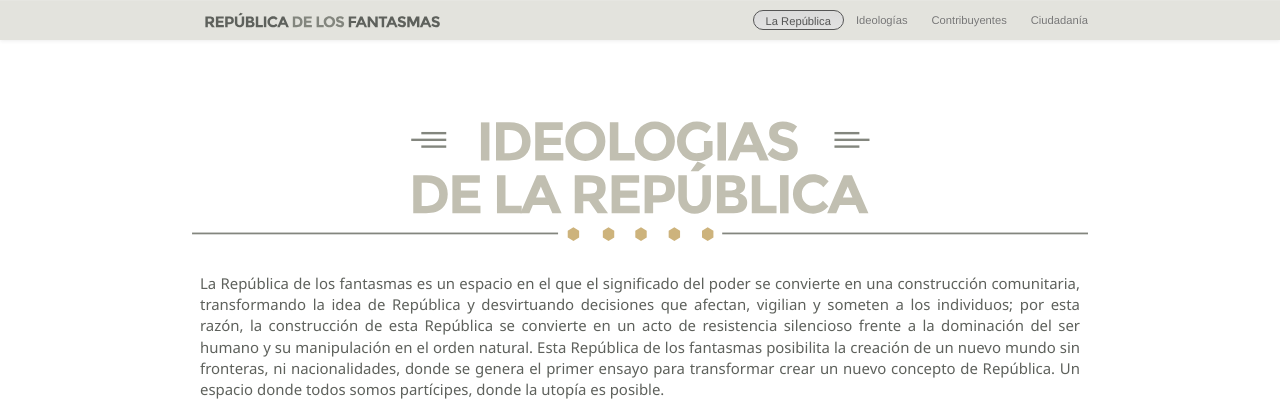
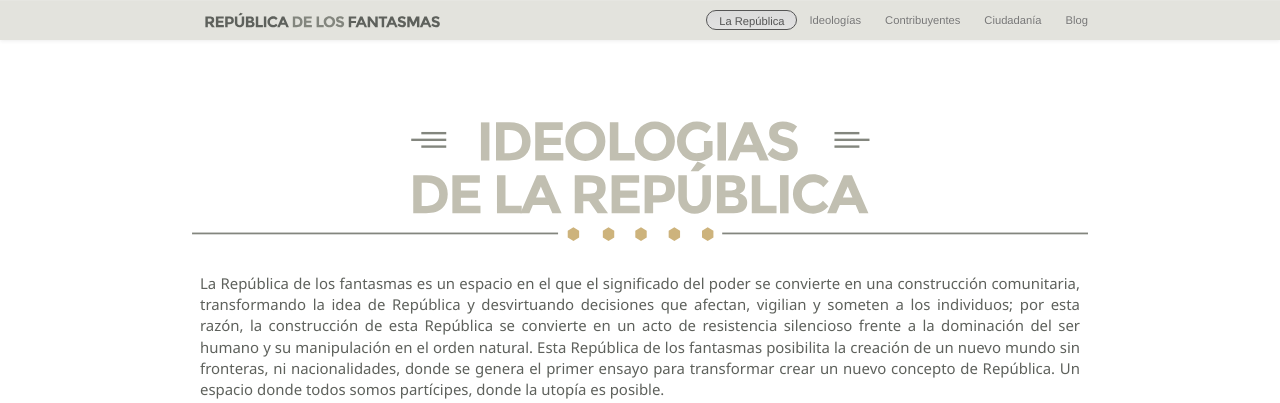
Before and after one commit to beren5000/ghosttown, a Django app: template imagemap/applications/images/templates/images/index.html in a window 1280 px wide. Shown: the part 568-971 px from the top of the page. Run offline with Django 3.2, Linux system fonts and the light colour scheme; the template is opened without the code that fills it: values that come from a table or form of the project are taken from there, others are empty; parts of the project's set-up code (start-up, migrations or seed data) failed here and were passed over; some libraries are stand-ins or nearby versions; some web fonts are replaced.

Commit message:
blog button

```diff
--- a/imagemap/templates/sections/navbar.html
+++ b/imagemap/templates/sections/navbar.html
@@ -14,6 +14,7 @@
                 <li><a href="{% if request.path == "/building/" %}{% url 'index' %}{% else %}#ideology{% endif %}">Ideologías</a></li>
                 <li><a href="{% if request.path == "/building/" %}{% url 'index' %}{% else %}#contributors{% endif %}">Contribuyentes</a></li>
                 <li><a href="{% if request.path == "/building/" %}{% url 'index' %}{% else %}#citizenship{% endif %}">Ciudadanía</a></li>
+                <li><a href="http://blog.republicadelosfantasmas.co/">Blog</a></li>
                 {% if request.user.is_authenticated %}
                     <li class="btn-build-active"><a href="{% if request.path == "/building/" %}#building{% else %}{% url 'image_map_view' %}{% endif %}">Construye</a></li>
                 {% endif %}
```
